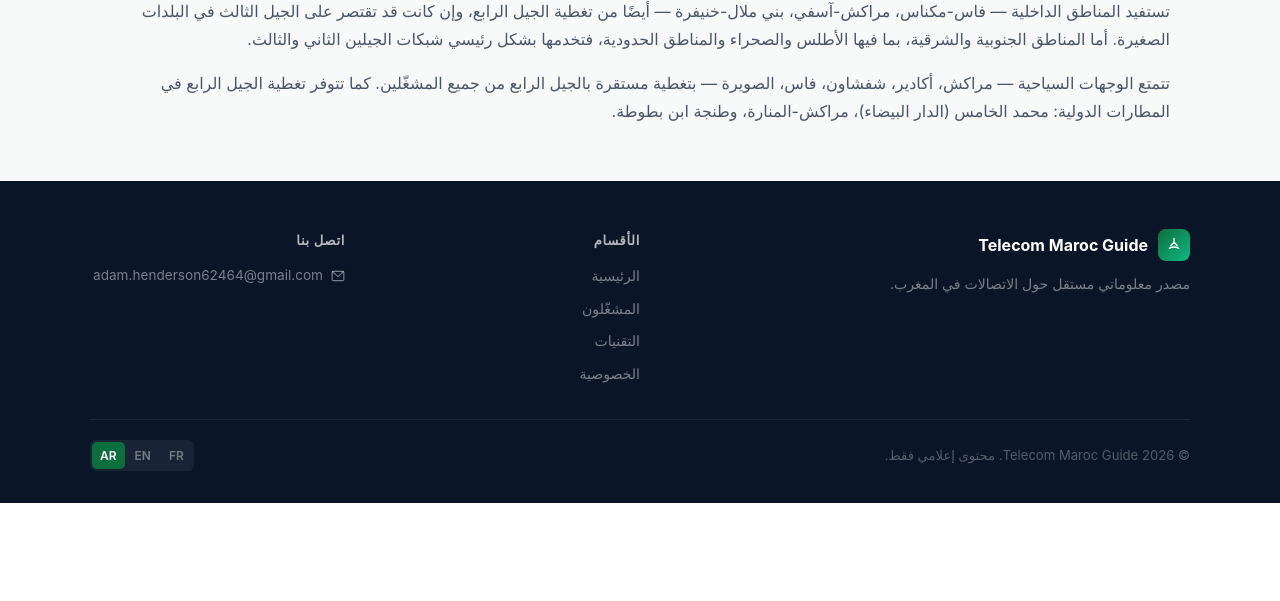
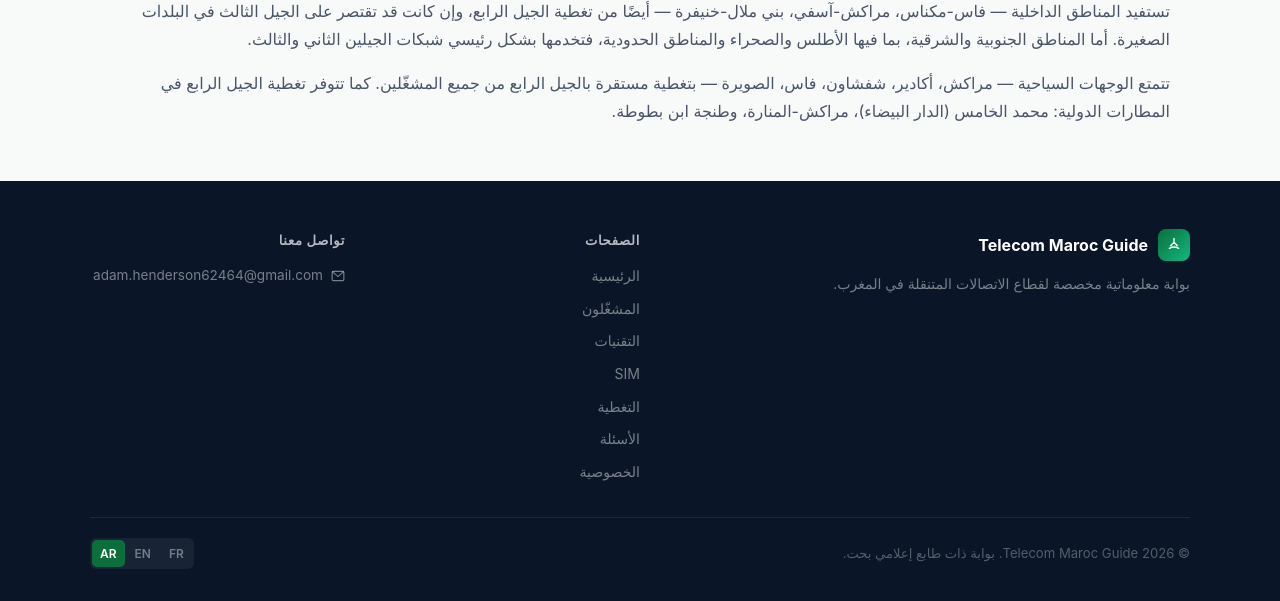
Before and after one commit to alexanderwalker10356-png/wawer1234545, a PHP site: page /ar/index.php in a window 1280 px wide. Shown: the part 2200-2801 px from the top of the page. Before the commit the page ends 2703 px from the top, so only its background shows below. Run offline with PHP 8.4, Linux system fonts and the light colour scheme.

Commit message:
Update nav: add SIM, Coverage, FAQ pages to header and footer
Add sim-tourist.php, coverage.php and faq.php navigation links
across all three languages (FR/EN/AR) in both header and footer.
Update footer section labels and descriptions with fresh wording.

Co-Authored-By: Claude Opus 4.6 <noreply@anthropic.com>
Claude-Session: https://claude.ai/code/session_01H78HwXbjsU43E7hNXwnoX2

```diff
--- a/_footer.php
+++ b/_footer.php
@@ -2,25 +2,25 @@
 <?php
 $footer_text = [
     'fr' => [
-        'desc' => 'Ressource informative indépendante sur les télécommunications au Maroc.',
-        'sections' => 'Sections',
-        'nav' => ['index.php' => 'Accueil', 'operators.php' => 'Opérateurs', 'technology.php' => 'Technologies', 'privacy.php' => 'Confidentialité'],
-        'contact' => 'Contact',
-        'copy' => 'Contenu à caractère informatif uniquement.',
+        'desc' => 'Portail d\'information dédié au secteur des télécommunications mobiles au Maroc.',
+        'sections' => 'Rubriques',
+        'nav' => ['index.php' => 'Accueil', 'operators.php' => 'Opérateurs', 'technology.php' => 'Technologies', 'sim-tourist.php' => 'SIM', 'coverage.php' => 'Couverture', 'faq.php' => 'FAQ', 'privacy.php' => 'Confidentialité'],
+        'contact' => 'Nous écrire',
+        'copy' => 'Portail à vocation strictement informative.',
     ],
     'en' => [
-        'desc' => 'Independent informational resource on telecommunications in Morocco.',
-        'sections' => 'Sections',
-        'nav' => ['index.php' => 'Home', 'operators.php' => 'Operators', 'technology.php' => 'Technologies', 'privacy.php' => 'Privacy'],
-        'contact' => 'Contact',
-        'copy' => 'Informational content only.',
+        'desc' => 'An informational portal dedicated to mobile telecommunications across Morocco.',
+        'sections' => 'Pages',
+        'nav' => ['index.php' => 'Home', 'operators.php' => 'Operators', 'technology.php' => 'Technologies', 'sim-tourist.php' => 'SIM', 'coverage.php' => 'Coverage', 'faq.php' => 'FAQ', 'privacy.php' => 'Privacy'],
+        'contact' => 'Get in Touch',
+        'copy' => 'Strictly informational portal.',
     ],
     'ar' => [
-        'desc' => 'مصدر معلوماتي مستقل حول الاتصالات في المغرب.',
-        'sections' => 'الأقسام',
-        'nav' => ['index.php' => 'الرئيسية', 'operators.php' => 'المشغّلون', 'technology.php' => 'التقنيات', 'privacy.php' => 'الخصوصية'],
-        'contact' => 'اتصل بنا',
-        'copy' => 'محتوى إعلامي فقط.',
+        'desc' => 'بوابة معلوماتية مخصصة لقطاع الاتصالات المتنقلة في المغرب.',
+        'sections' => 'الصفحات',
+        'nav' => ['index.php' => 'الرئيسية', 'operators.php' => 'المشغّلون', 'technology.php' => 'التقنيات', 'sim-tourist.php' => 'SIM', 'coverage.php' => 'التغطية', 'faq.php' => 'الأسئلة', 'privacy.php' => 'الخصوصية'],
+        'contact' => 'تواصل معنا',
+        'copy' => 'بوابة ذات طابع إعلامي بحت.',
     ],
 ];
 $fl = isset($lang) ? $lang : 'fr';
--- a/_header.php
+++ b/_header.php
@@ -15,9 +15,9 @@ if (!isset($schema_type)) $schema_type = 'WebSite';
 if (!isset($breadcrumbs)) $breadcrumbs = [];
 
 $nav_labels = [
-    'fr' => ['index.php' => 'Accueil', 'operators.php' => 'Opérateurs', 'technology.php' => 'Technologies', 'privacy.php' => 'Confidentialité'],
-    'en' => ['index.php' => 'Home', 'operators.php' => 'Operators', 'technology.php' => 'Technologies', 'privacy.php' => 'Privacy'],
-    'ar' => ['index.php' => 'الرئيسية', 'operators.php' => 'المشغّلون', 'technology.php' => 'التقنيات', 'privacy.php' => 'الخصوصية'],
+    'fr' => ['index.php' => 'Accueil', 'operators.php' => 'Opérateurs', 'technology.php' => 'Technologies', 'sim-tourist.php' => 'SIM', 'coverage.php' => 'Couverture', 'faq.php' => 'FAQ'],
+    'en' => ['index.php' => 'Home', 'operators.php' => 'Operators', 'technology.php' => 'Technologies', 'sim-tourist.php' => 'SIM', 'coverage.php' => 'Coverage', 'faq.php' => 'FAQ'],
+    'ar' => ['index.php' => 'الرئيسية', 'operators.php' => 'المشغّلون', 'technology.php' => 'التقنيات', 'sim-tourist.php' => 'SIM', 'coverage.php' => 'التغطية', 'faq.php' => 'الأسئلة'],
 ];
 $nav_items = isset($nav_labels[$lang]) ? $nav_labels[$lang] : $nav_labels['fr'];
 
```
